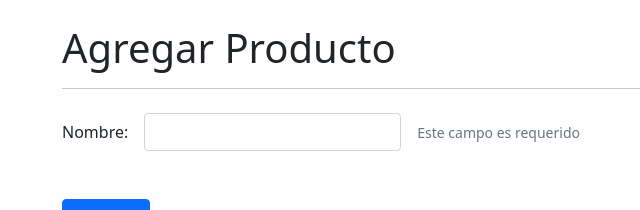
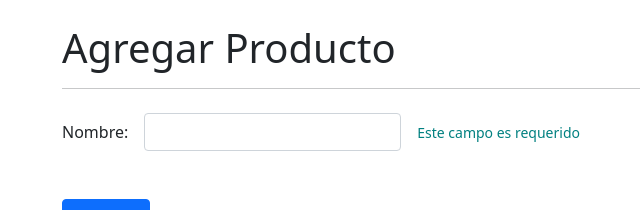
Before and after one commit to alexglzrys/angular-directivas, an Angular app: page /productos/agregar in a window 1280 px wide. Shown: the top 210 px of the page, without its empty margins (20-660 px from the left). Built offline with nearby package versions, Linux system fonts and the light colour scheme.

Commit message:
cambiar el color del host (elemento afectado por la directiva)

```diff
--- a/src/app/productos/pages/agregar/agregar.component.html
+++ b/src/app/productos/pages/agregar/agregar.component.html
@@ -10,8 +10,9 @@
     </div>
     <div class="col-auto">
       <!-- Usar la directiva personalizada en este elemento HTML. Por tanto va a heredar todo el comportamiento y funciones
-      que ofrece esta directiva -->
-      <span class="form-text" error-msg *ngIf="tieneError('nombre')">
+      que ofrece esta directiva
+      La directiva puede recibir entradas de información @Input() del mismo modo que los componentes, solo basta definir la propiedad asociada y pasarle el valor -->
+      <span class="form-text" color="teal" error-msg *ngIf="tieneError('nombre')">
         Este campo es requerido
       </span>
     </div>
--- a/src/app/shared/directives/error-msg.directive.ts
+++ b/src/app/shared/directives/error-msg.directive.ts
@@ -1,4 +1,4 @@
-import { Directive, OnInit } from '@angular/core';
+import { Directive, ElementRef, Input, OnInit } from '@angular/core';
 
 @Directive({
   // El selector que usaremos para invocar esta directiva
@@ -6,16 +6,33 @@ import { Directive, OnInit } from '@angular/core';
 })
 export class ErrorMsgDirective implements OnInit {
 
+  // Las directivas tambien pueden recibir entrada de información
+  // Una buena idea es mantener un valor por defecto si el usuario no pasa esta información
+  @Input() color: string = 'red';
+  // Es bueno tener una referencia hacia el elemento HTML afectado de forma global, para trabajar con el en distintos métodos definidos dentro de esta directiva
+  elementHTMLRef!: ElementRef<HTMLElement>;
+
   /**
   * Las directivas en parte también son afectadas por el ciclo de vida de Angular
+  * Podemos cambiar el estilo, añadir funcionalidades, u otras cosas al elemento HTML afectado
   */
 
-  constructor() {
+  // Inyectar la referencia hacia el elemento HTML afectado por esta directiva
+  constructor(private el: ElementRef<HTMLElement>) {
     console.log('Constructor - Diectiva')
+    console.log(el.nativeElement)
+
+    this.elementHTMLRef = el;
   }
 
   ngOnInit(): void {
       console.log('ngOnInit - Directiva')
+      this.setColor()
+  }
+
+  setColor() {
+    // Cambiar el color del texto del elemento HTML afectado por esta directiva
+    this.elementHTMLRef.nativeElement.style.color = this.color;
   }
 
 }
```
